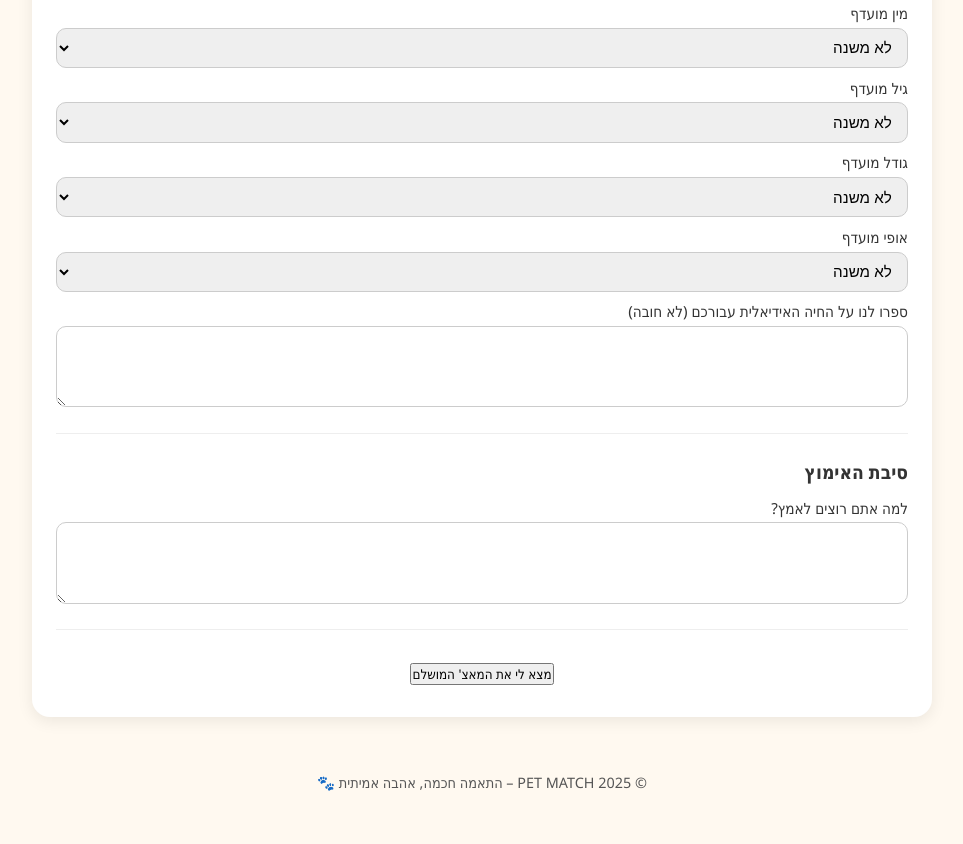
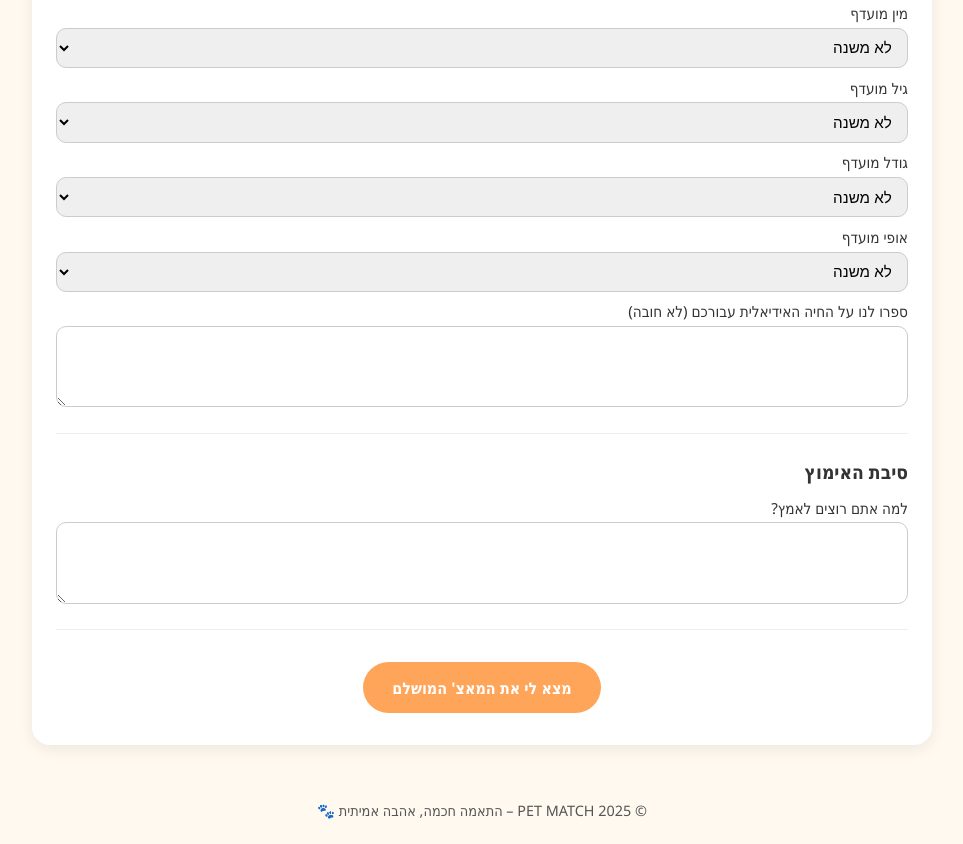
Before and after one commit to vakninyu/webproject, a plain HTML site: page PartB/quiz.html in a window 1280 px wide. Shown: the part 1431-2275 px from the top of the page, without its empty margins (158-1121 px from the left). Before the commit the page ends 2247 px from the top, so only its background shows below. Drawn offline with Linux system fonts and the light colour scheme.

Commit message:
שינוי קטן לכפתור

```diff
--- a/PartB/quiz.html
+++ b/PartB/quiz.html
@@ -181,7 +181,7 @@
 
         <!-- כפתור שליחה -->
         <div class="quiz-actions">
-            <button type="submit" class="start-btn">
+            <button type="submit" class="btn">
                 מצא לי את המאצ' המושלם
             </button>
         </div>
```
